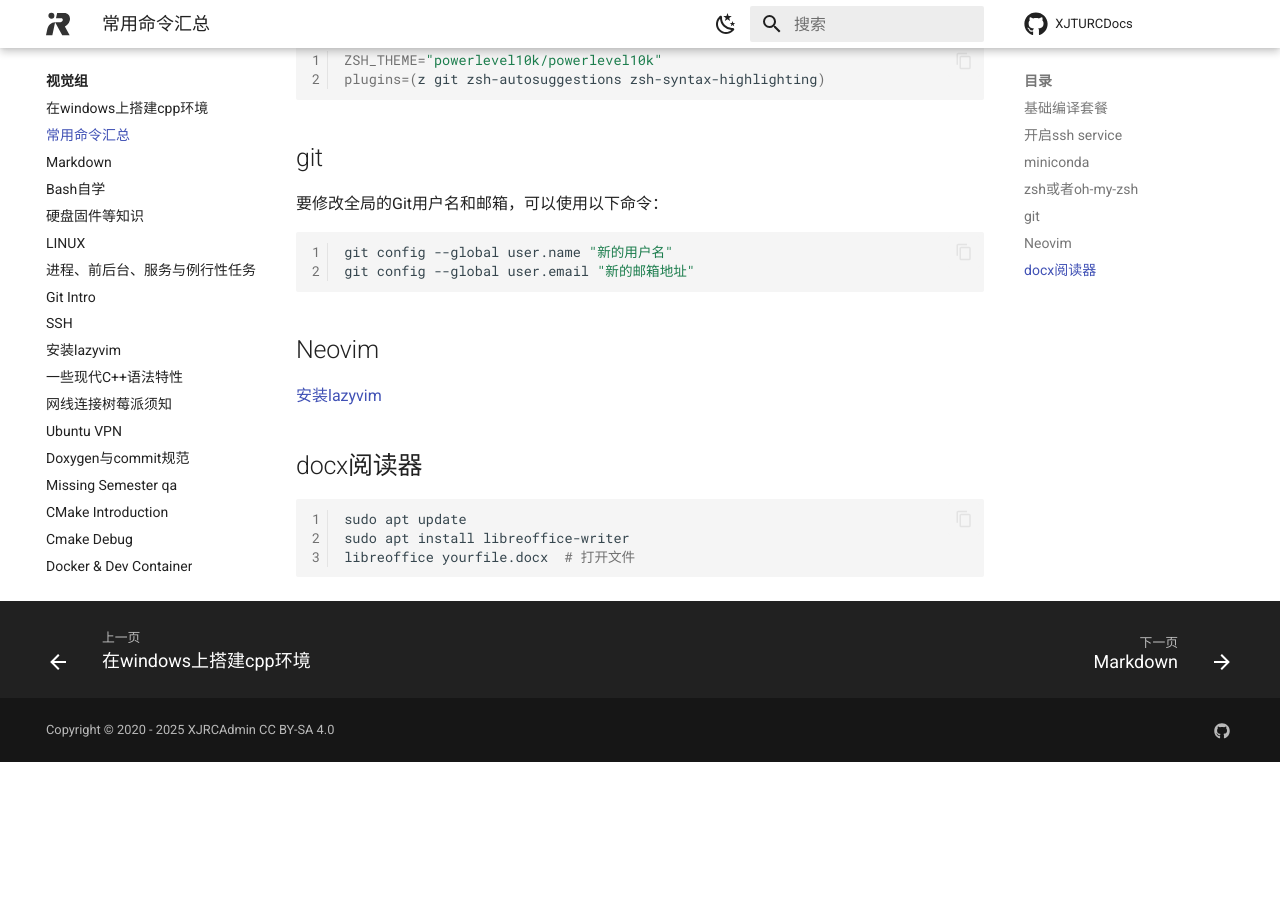
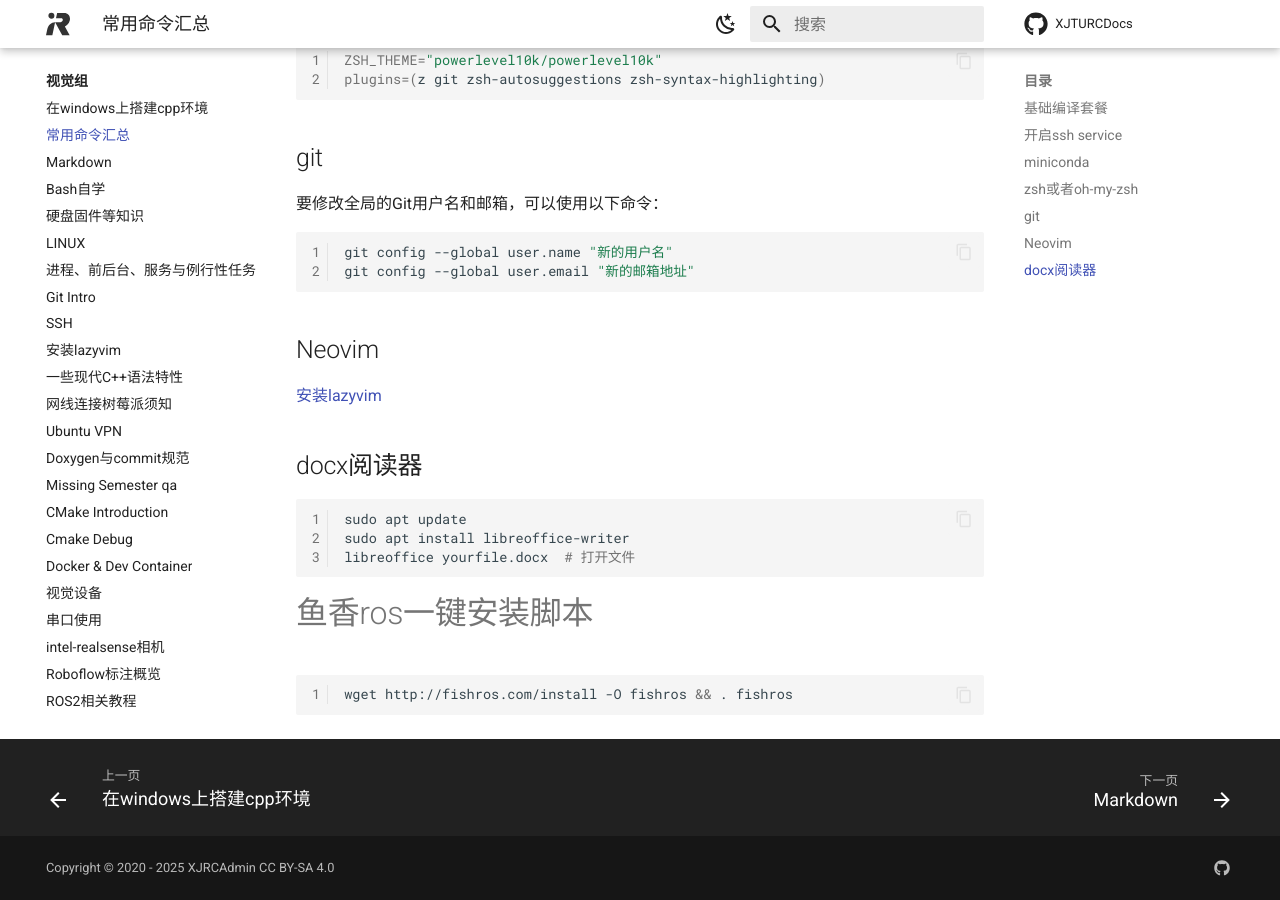
Before and after one commit to XJRCAdmin/XJTURCDocs, an MkDocs documentation site: the page built from docs/blog/vision/common-command/index.md, in a window 1280 px wide and 900 px high, scrolled down 2510 px. Built offline with MkDocs 1.6.1 and Material for MkDocs 9.7.7, drawn with Linux system fonts in a browser that asks for light colours; comment, search, counter and statistics services are not loaded; before the commit the page ends 3272 px from its top, so only the background shows below that.

Commit message:
modify:common command

````diff
--- a/docs/blog/vision/common-command/index.md
+++ b/docs/blog/vision/common-command/index.md
@@ -106,3 +106,7 @@ sudo apt update
 sudo apt install libreoffice-writer
 libreoffice yourfile.docx  # 打开文件
 ```
+# 鱼香ros一键安装脚本
+```bash
+wget http://fishros.com/install -O fishros && . fishros
+```
````
